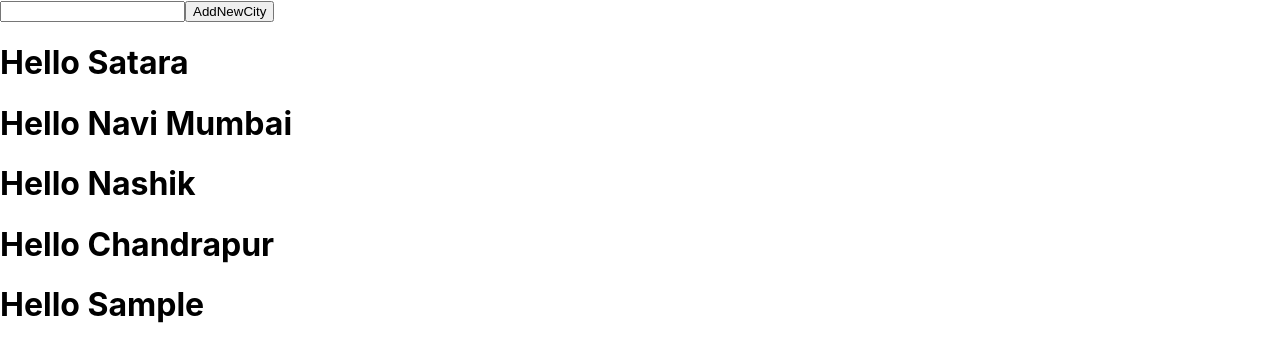
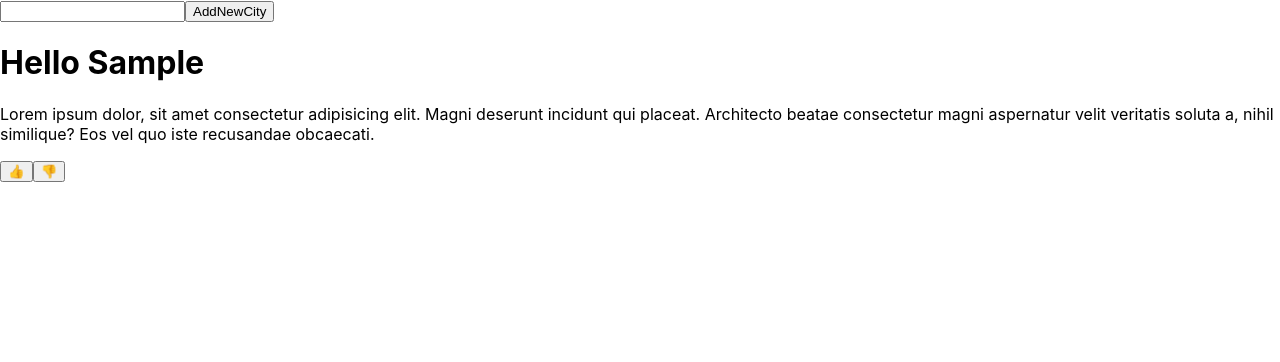
Before and after one commit to SuhasMadane/third-react-app, a React (Create React App) app: page / in a window 1280 px wide. Both pictures are taken after typing "Sample" into the empty fields and a click on the button "AddNewCity". Shown: the top 362 px of the page. Built offline with nearby package versions, Linux system fonts and the light colour scheme.

Commit message:
v2-input

```diff
--- a/src/App.js
+++ b/src/App.js
@@ -11,12 +11,7 @@ export default App;
 //destructring
 function ListDemo() {
   let inputref = useRef();
-  let [list, setList] = useState([
-    "Satara",
-    "Navi Mumbai",
-    "Nashik",
-    "Chandrapur",
-  ]);
+  let [list, setList] = useState([]);
   let addCity = () => {
     let inputvalue = inputref.current.value;
     let newList = [...list, inputvalue];
@@ -33,6 +28,16 @@ function ListDemo() {
       {list.map((item) => (
         <>
           <h1>Hello {item}</h1>
+          <p>
+            Lorem ipsum dolor, sit amet consectetur adipisicing elit. Magni
+            deserunt incidunt qui placeat. Architecto beatae consectetur magni
+            aspernatur velit veritatis soluta a, nihil similique? Eos vel quo
+            iste recusandae obcaecati.
+          </p>
+          <div>
+            <input type="button" value="&#128077;" />
+            <input type="button" value="&#128078;" />
+          </div>
         </>
       ))}
     </>
```
